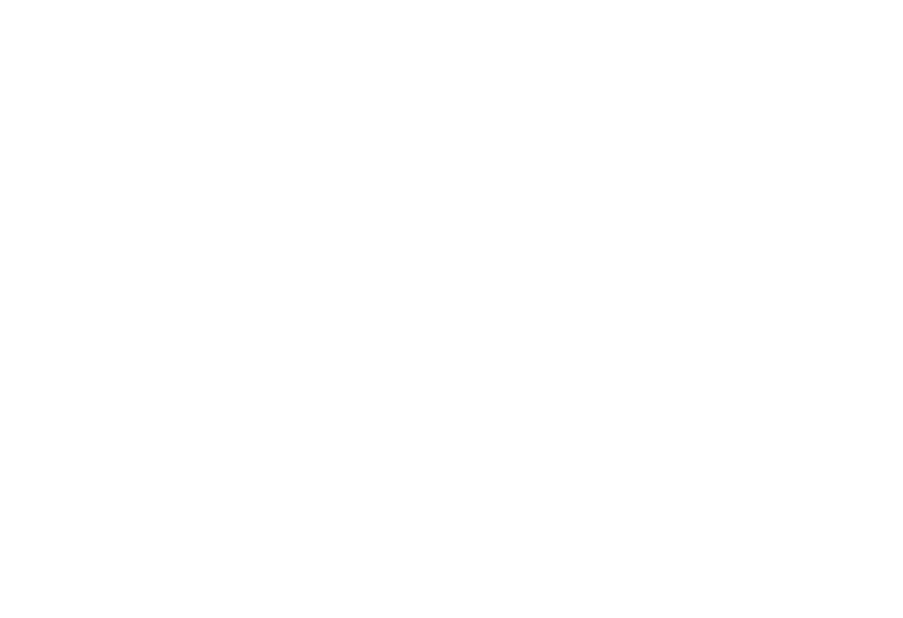
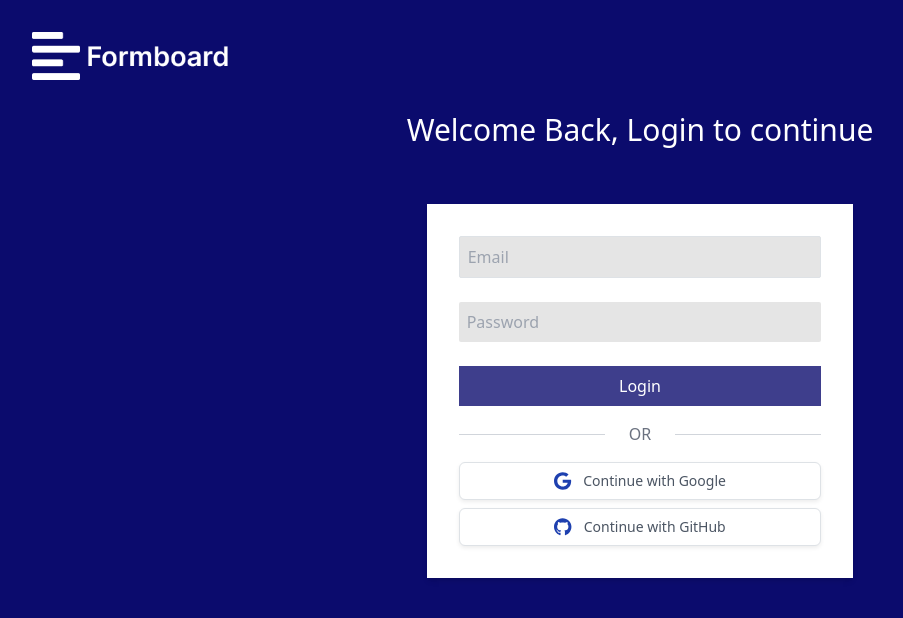
Before and after one commit to dev-buildit/formboard_frontend, a React (Vite) app: page /auth/login in a window 1280 px wide. Before the commit this address had no page. Shown: the top 618 px of the page, without its empty margins (0-903 px from the left). Built offline with nearby package versions, Linux system fonts and the light colour scheme.

Commit message:
Login page

```diff
--- a/src/App.jsx
+++ b/src/App.jsx
@@ -6,6 +6,7 @@
 import SignUpForm from "./pages/Signup";
 import Header from "./components/Header";
 import FormInfo from "./pages/FormInfo";
+import LoginPage from "./pages/Login";
 
 function App() {
   return (
@@ -23,6 +24,7 @@
         <Routes>
           <Route path="auth" element={<Outlet />}>
             <Route path="signup" element={<SignUpForm />} />
+            <Route path="login" element={<LoginPage />} />
           </Route>
           <Route path="/" element={<Header />}>
             <Route index element={<Home />} />
--- /dev/null
+++ b/src/pages/Login.jsx
@@ -0,0 +1,75 @@
+import React from "react";
+import whiteLogo from "../assets/logo-full-2.png";
+import { FontAwesomeIcon } from "@fortawesome/react-fontawesome";
+import { faGithub, faGoogle } from "@fortawesome/free-brands-svg-icons";
+const LoginPage = () => {
+  return (
+    <div className="min-h-screen bg-themeBlue ">
+      <div className="p-8">
+        <img
+          src={whiteLogo}
+          alt="Formboard Logo"
+          className="h-12 w-auto mr-3"
+        />
+      </div>
+
+      <div className="flex flex-col justify-center items-center text-white ">
+        <div className="flex flex-col items-center mb-8">
+          <h2 className="text-3xl mb-4">Welcome Back, Login to continue</h2>
+        </div>
+
+        {/* Login Form */}
+        <div className="bg-white text-black shadow-md p-8 w-1/3">
+          <form>
+            <div className="mb-4">
+              <input
+                type="email"
+                id="email"
+                className="w-full border rounded-sm p-2 focus:outline-none focus:ring-2 focus:ring-blue-500 bg-neutral-200"
+                placeholder="Email"
+              />
+            </div>
+            <div className="mb-4">
+              <input
+                type="password"
+                id="password"
+                className="w-full rounded-sm p-2 focus:outline-none focus:ring-2 focus:ring-blue-500 bg-neutral-200"
+                placeholder="Password"
+              />
+            </div>
+            <button
+              type="submit"
+              className="w-full bg-buttonColor text-white py-2 hover:bg-blue-700"
+            >
+              Login
+            </button>
+          </form>
+
+          {/* OR Separator */}
+          <div className="flex items-center my-3">
+            <div className="flex-grow border-t border-gray-300"></div>
+            <span className="mx-4 text-gray-500">OR</span>
+            <div className="flex-grow border-t border-gray-300"></div>
+          </div>
+
+          <button className="flex items-center justify-center w-full max-w-sm px-4 py-2 text-sm font-medium text-gray-600 bg-white border border-gray-300 rounded-md shadow-sm hover:bg-gray-100 focus:outline-none focus:ring-2 focus:ring-offset-2 focus:ring-blue-500 mb-2">
+            <FontAwesomeIcon
+              icon={faGoogle}
+              className="mr-3 text-lg text-blue-800"
+            />
+            Continue with Google
+          </button>
+          <button className="flex items-center justify-center w-full max-w-sm px-4 py-2 text-sm font-medium text-gray-600 bg-white border border-gray-300 rounded-md shadow-sm hover:bg-gray-100 focus:outline-none focus:ring-2 focus:ring-offset-2 focus:ring-blue-500">
+            <FontAwesomeIcon
+              icon={faGithub}
+              className="mr-3 text-lg text-blue-800"
+            />
+            Continue with GitHub
+          </button>
+        </div>
+      </div>
+    </div>
+  );
+};
+
+export default LoginPage;
--- a/src/pages/Signup.jsx
+++ b/src/pages/Signup.jsx
@@ -16,9 +16,9 @@
         {/* Left Section: Form */}
         <div className="w-full md:w-8/12 p-8">
           <img
-            src={mainLogo} // Replace with your logo's path
+            src={mainLogo}
             alt="Formboard Logo"
-            className="h-12 w-auto mr-3 mb-4" // Adjust size as needed
+            className="h-12 w-auto mr-3 mb-4"
           />
           <h1 className="text-lg text-slate-400 font-bold my-4 text-start md:text-left">
             Welcome, Please sign up to continue
@@ -101,7 +101,7 @@
               </label>
             </div>
 
-            <button className="bg-neutral-300 hover:bg-blue-700 text-slate-500 font-bold py-2 px-4 rounded w-full md:w-auto">
+            <button className="bg-neutral-300 hover:bg-blue-700 hover:text-blue-800 text-slate-500 font-bold py-2 px-4 rounded w-full md:w-auto">
               Submit
             </button>
           </form>
@@ -123,7 +123,7 @@
 
           <p className="text-sm mt-4 text-start md:text-left">
             Already have an account?{" "}
-            <a href="#" className="text-indigo-800 font-bold">
+            <a href="login" className="text-indigo-800 font-bold">
               Login
             </a>
           </p>
--- a/tailwind.config.js
+++ b/tailwind.config.js
@@ -4,7 +4,8 @@
   theme: {
     extend: {
       colors: {
-        themeBlue: "#0B0B6D", // Add your custom color here
+        themeBlue: "#0B0B6D",
+        buttonColor: "#0B0B6DC9",
       },
       height: {
         screen: "100vh",
```
